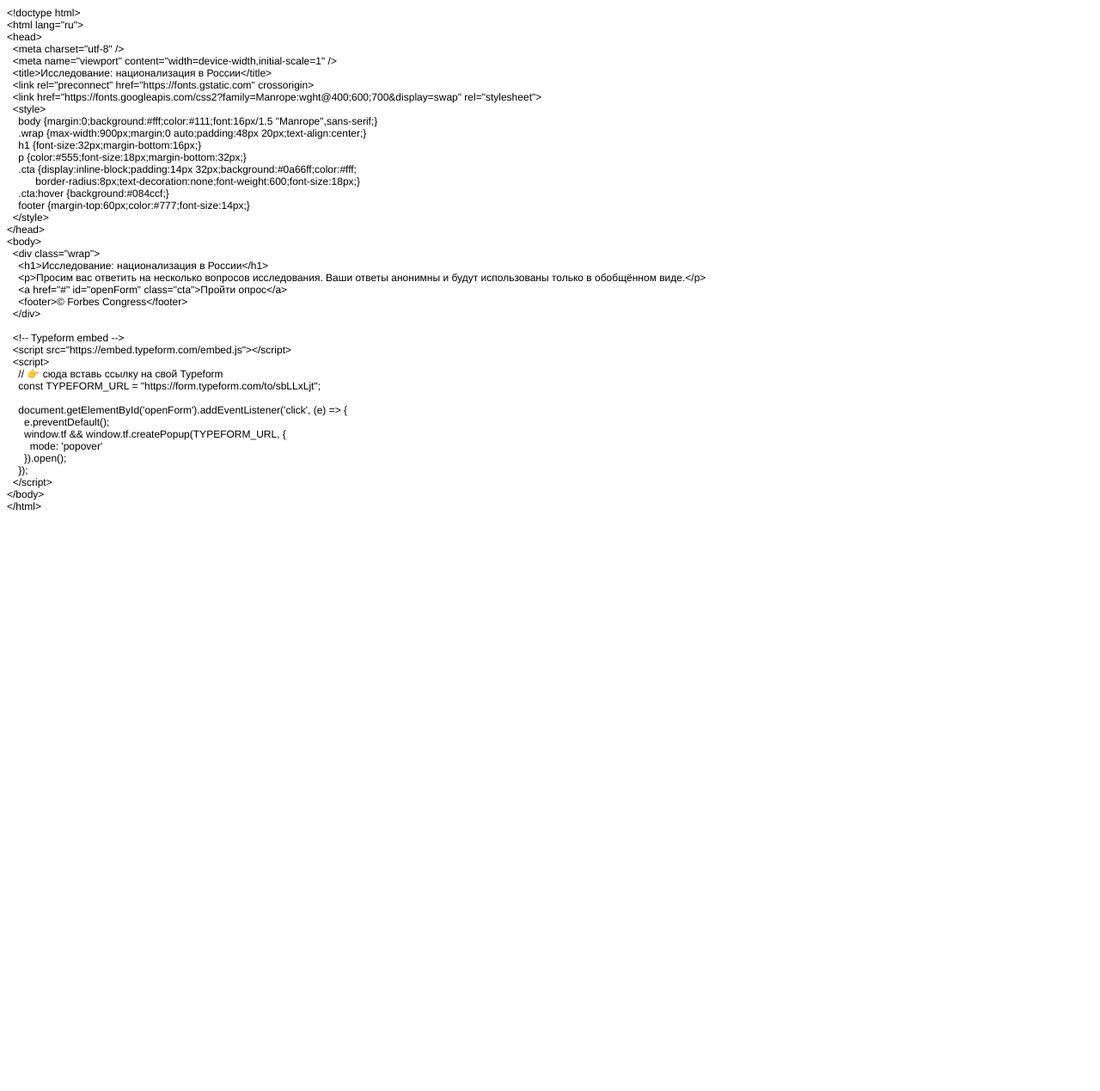
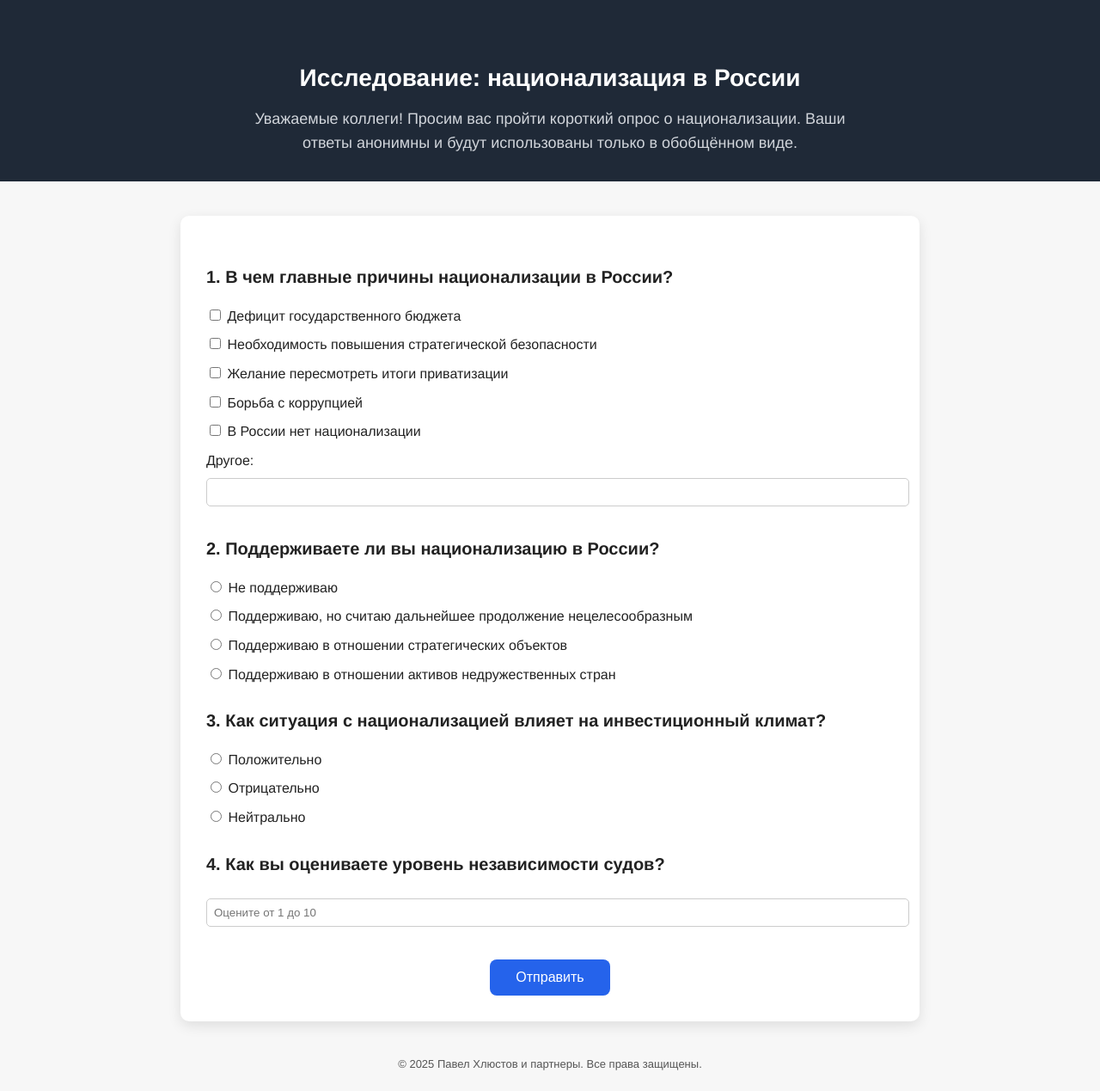
Before and after one commit to dxoprod/research_nationalization, a plain HTML site: page index.html in a window 1280 px wide. Shown: the whole page at 86% size. Before the commit the page ends 800 px from the top, so only its background shows below. Drawn offline with Linux system fonts and the light colour scheme.

Commit message:
Update index.html

```diff
--- a/index.html
+++ b/index.html
@@ -1,58 +1,117 @@
-<!DOCTYPE html PUBLIC "-//W3C//DTD HTML 4.01//EN" "http://www.w3.org/TR/html4/strict.dtd">
-<html>
+<!DOCTYPE html>
+<html lang="ru">
 <head>
-  <meta http-equiv="Content-Type" content="text/html; charset=utf-8">
-  <meta http-equiv="Content-Style-Type" content="text/css">
-  <title></title>
-  <meta name="Generator" content="Cocoa HTML Writer">
-  <meta name="CocoaVersion" content="2299">
-  <style type="text/css">
-    p.p1 {margin: 0.0px 0.0px 0.0px 0.0px; font: 12.0px Helvetica}
-    p.p2 {margin: 0.0px 0.0px 0.0px 0.0px; font: 12.0px Helvetica; min-height: 14.0px}
+  <meta charset="UTF-8">
+  <meta name="viewport" content="width=device-width, initial-scale=1.0">
+  <title>Исследование: национализация в России</title>
+  <style>
+    body {
+      font-family: "Helvetica Neue", Arial, sans-serif;
+      margin: 0;
+      padding: 0;
+      background: #f7f7f7;
+      color: #222;
+      line-height: 1.6;
+    }
+    header {
+      text-align: center;
+      padding: 50px 20px 30px;
+      background: #1f2937;
+      color: white;
+    }
+    header h1 {
+      font-size: 28px;
+      margin-bottom: 10px;
+    }
+    header p {
+      font-size: 18px;
+      max-width: 700px;
+      margin: auto;
+      color: #d1d5db;
+    }
+    .container {
+      max-width: 800px;
+      margin: 40px auto;
+      background: white;
+      padding: 30px;
+      border-radius: 10px;
+      box-shadow: 0 5px 15px rgba(0,0,0,0.1);
+    }
+    h2 {
+      font-size: 20px;
+      margin-top: 25px;
+    }
+    label {
+      display: block;
+      margin: 8px 0;
+      cursor: pointer;
+    }
+    input[type="text"], input[type="number"] {
+      width: 100%;
+      padding: 8px;
+      margin: 8px 0;
+      border: 1px solid #ccc;
+      border-radius: 5px;
+    }
+    .submit-btn {
+      display: block;
+      margin: 30px auto 0;
+      padding: 12px 30px;
+      background: #2563eb;
+      color: white;
+      font-size: 16px;
+      border: none;
+      border-radius: 8px;
+      cursor: pointer;
+      transition: background 0.2s;
+    }
+    .submit-btn:hover {
+      background: #1e40af;
+    }
+    footer {
+      text-align: center;
+      font-size: 13px;
+      margin: 40px 0 20px;
+      color: #555;
+    }
   </style>
 </head>
 <body>
-<p class="p1">&lt;!doctype html&gt;</p>
-<p class="p1">&lt;html lang="ru"&gt;</p>
-<p class="p1">&lt;head&gt;</p>
-<p class="p1"><span class="Apple-converted-space">  </span>&lt;meta charset="utf-8" /&gt;</p>
-<p class="p1"><span class="Apple-converted-space">  </span>&lt;meta name="viewport" content="width=device-width,initial-scale=1" /&gt;</p>
-<p class="p1"><span class="Apple-converted-space">  </span>&lt;title&gt;Исследование: национализация в России&lt;/title&gt;</p>
-<p class="p1"><span class="Apple-converted-space">  </span>&lt;link rel="preconnect" href="https://fonts.gstatic.com" crossorigin&gt;</p>
-<p class="p1"><span class="Apple-converted-space">  </span>&lt;link href="https://fonts.googleapis.com/css2?family=Manrope:wght@400;600;700&amp;display=swap" rel="stylesheet"&gt;</p>
-<p class="p1"><span class="Apple-converted-space">  </span>&lt;style&gt;</p>
-<p class="p1"><span class="Apple-converted-space">    </span>body {margin:0;background:#fff;color:#111;font:16px/1.5 "Manrope",sans-serif;}</p>
-<p class="p1"><span class="Apple-converted-space">    </span>.wrap {max-width:900px;margin:0 auto;padding:48px 20px;text-align:center;}</p>
-<p class="p1"><span class="Apple-converted-space">    </span>h1 {font-size:32px;margin-bottom:16px;}</p>
-<p class="p1"><span class="Apple-converted-space">    </span>p {color:#555;font-size:18px;margin-bottom:32px;}</p>
-<p class="p1"><span class="Apple-converted-space">    </span>.cta {display:inline-block;padding:14px 32px;background:#0a66ff;color:#fff;</p>
-<p class="p1"><span class="Apple-converted-space">          </span>border-radius:8px;text-decoration:none;font-weight:600;font-size:18px;}</p>
-<p class="p1"><span class="Apple-converted-space">    </span>.cta:hover {background:#084ccf;}</p>
-<p class="p1"><span class="Apple-converted-space">    </span>footer {margin-top:60px;color:#777;font-size:14px;}</p>
-<p class="p1"><span class="Apple-converted-space">  </span>&lt;/style&gt;</p>
-<p class="p1">&lt;/head&gt;</p>
-<p class="p1">&lt;body&gt;</p>
-<p class="p1"><span class="Apple-converted-space">  </span>&lt;div class="wrap"&gt;</p>
-<p class="p1"><span class="Apple-converted-space">    </span>&lt;h1&gt;Исследование: национализация в России&lt;/h1&gt;</p>
-<p class="p1"><span class="Apple-converted-space">    </span>&lt;p&gt;Просим вас ответить на несколько вопросов исследования. Ваши ответы анонимны и будут использованы только в обобщённом виде.&lt;/p&gt;</p>
-<p class="p1"><span class="Apple-converted-space">    </span>&lt;a href="#" id="openForm" class="cta"&gt;Пройти опрос&lt;/a&gt;</p>
-<p class="p1"><span class="Apple-converted-space">    </span>&lt;footer&gt;© Forbes Congress&lt;/footer&gt;</p>
-<p class="p1"><span class="Apple-converted-space">  </span>&lt;/div&gt;</p>
-<p class="p2"><br></p>
-<p class="p1"><span class="Apple-converted-space">  </span>&lt;!-- Typeform embed --&gt;</p>
-<p class="p1"><span class="Apple-converted-space">  </span>&lt;script src="https://embed.typeform.com/embed.js"&gt;&lt;/script&gt;</p>
-<p class="p1"><span class="Apple-converted-space">  </span>&lt;script&gt;</p>
-<p class="p1"><span class="Apple-converted-space">    </span>// 👉 сюда вставь ссылку на свой Typeform</p>
-<p class="p1"><span class="Apple-converted-space">    </span>const TYPEFORM_URL = "https://form.typeform.com/to/sbLLxLjt";</p>
-<p class="p2"><br></p>
-<p class="p1"><span class="Apple-converted-space">    </span>document.getElementById('openForm').addEventListener('click', (e) =&gt; {</p>
-<p class="p1"><span class="Apple-converted-space">      </span>e.preventDefault();</p>
-<p class="p1"><span class="Apple-converted-space">      </span>window.tf &amp;&amp; window.tf.createPopup(TYPEFORM_URL, {</p>
-<p class="p1"><span class="Apple-converted-space">        </span>mode: 'popover'</p>
-<p class="p1"><span class="Apple-converted-space">      </span>}).open();</p>
-<p class="p1"><span class="Apple-converted-space">    </span>});</p>
-<p class="p1"><span class="Apple-converted-space">  </span>&lt;/script&gt;</p>
-<p class="p1">&lt;/body&gt;</p>
-<p class="p1">&lt;/html&gt;</p>
+  <header>
+    <h1>Исследование: национализация в России</h1>
+    <p>Уважаемые коллеги! Просим вас пройти короткий опрос о национализации. Ваши ответы анонимны и будут использованы только в обобщённом виде.</p>
+  </header>
+
+  <div class="container">
+    <form>
+      <h2>1. В чем главные причины национализации в России?</h2>
+      <label><input type="checkbox" name="q1"> Дефицит государственного бюджета</label>
+      <label><input type="checkbox" name="q1"> Необходимость повышения стратегической безопасности</label>
+      <label><input type="checkbox" name="q1"> Желание пересмотреть итоги приватизации</label>
+      <label><input type="checkbox" name="q1"> Борьба с коррупцией</label>
+      <label><input type="checkbox" name="q1"> В России нет национализации</label>
+      <label>Другое: <input type="text" name="q1_other"></label>
+
+      <h2>2. Поддерживаете ли вы национализацию в России?</h2>
+      <label><input type="radio" name="q2"> Не поддерживаю</label>
+      <label><input type="radio" name="q2"> Поддерживаю, но считаю дальнейшее продолжение нецелесообразным</label>
+      <label><input type="radio" name="q2"> Поддерживаю в отношении стратегических объектов</label>
+      <label><input type="radio" name="q2"> Поддерживаю в отношении активов недружественных стран</label>
+
+      <h2>3. Как ситуация с национализацией влияет на инвестиционный климат?</h2>
+      <label><input type="radio" name="q3"> Положительно</label>
+      <label><input type="radio" name="q3"> Отрицательно</label>
+      <label><input type="radio" name="q3"> Нейтрально</label>
+
+      <h2>4. Как вы оцениваете уровень независимости судов?</h2>
+      <input type="number" min="1" max="10" placeholder="Оцените от 1 до 10">
+
+      <button type="submit" class="submit-btn">Отправить</button>
+    </form>
+  </div>
+
+  <footer>
+    © 2025 Павел Хлюстов и партнеры. Все права защищены.
+  </footer>
 </body>
 </html>
```
